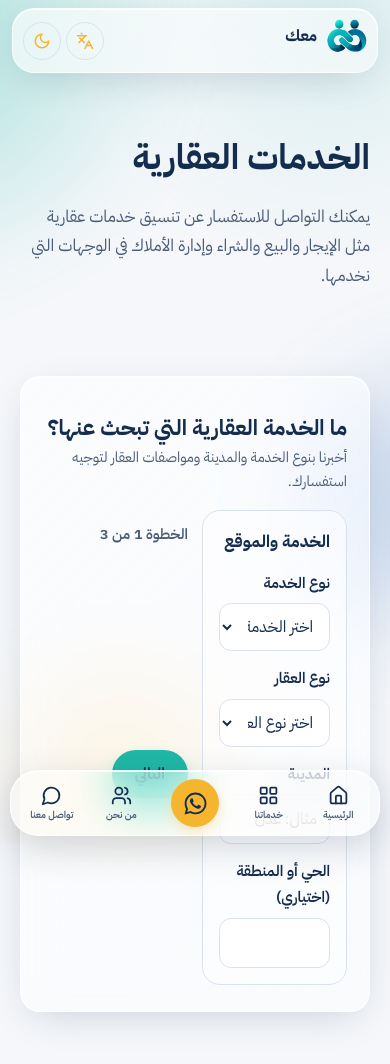
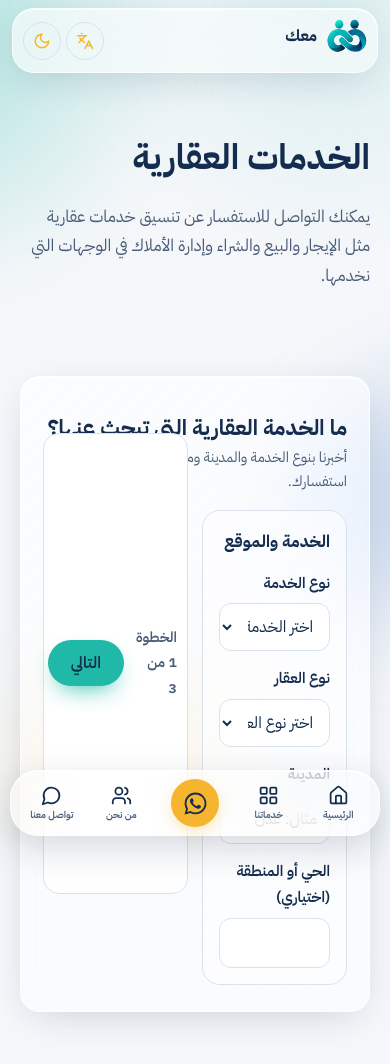
Before and after one commit to khwy1d/Maak, a React (Vite) app: page /real-estate in a window 390 px wide. Shown: the top 1064 px of the page. Built offline with nearby package versions, Linux system fonts and the light colour scheme.

Commit message:
Style step navigation across service forms

```diff
--- a/src/styles/global.css
+++ b/src/styles/global.css
@@ -1202,3 +1202,23 @@ body { background: transparent; }
   .home-intro .hero p { font-size: 1rem; line-height: 1.8; }
   .home-intro .section { padding-block: 28px; }
 }
+
+
+/* Multi-step service enquiry forms */
+.hotel-booking-form.step-1 [data-step]:not([data-step="1"]),
+.hotel-booking-form.step-2 [data-step]:not([data-step="2"]),
+.hotel-booking-form.step-3 [data-step]:not([data-step="3"]),
+.hotel-booking-form.step-4 [data-step]:not([data-step="4"]),
+.ground-transport-form.step-1 [data-step]:not([data-step="1"]),
+.ground-transport-form.step-2 [data-step]:not([data-step="2"]),
+.car-rental-form.step-1 [data-step]:not([data-step="1"]),
+.car-rental-form.step-2 [data-step]:not([data-step="2"]),
+.car-rental-form.step-3 [data-step]:not([data-step="3"]),
+.car-rental-form.step-4 [data-step]:not([data-step="4"]) { display: none; }
+.flight-step-nav { display:flex; align-items:center; justify-content:space-between; gap:12px; margin-top:18px; }
+.flight-step-buttons { display:flex; align-items:center; gap:10px; }
+.flight-step-count { color:var(--muted); font-size:.9rem; }
+@media (max-width:560px) {
+  .flight-step-nav { position:sticky; bottom:calc(78px + env(safe-area-inset-bottom)); z-index:4; padding:10px; border:1px solid var(--border); border-radius:16px; background:var(--surface, var(--background)); backdrop-filter:blur(16px); }
+  .flight-step-buttons .btn { min-height:46px; }
+}
```
